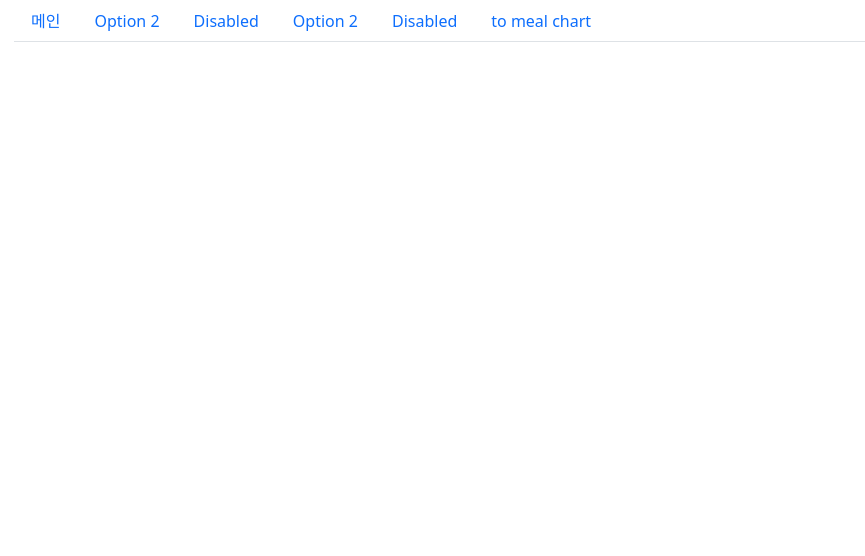
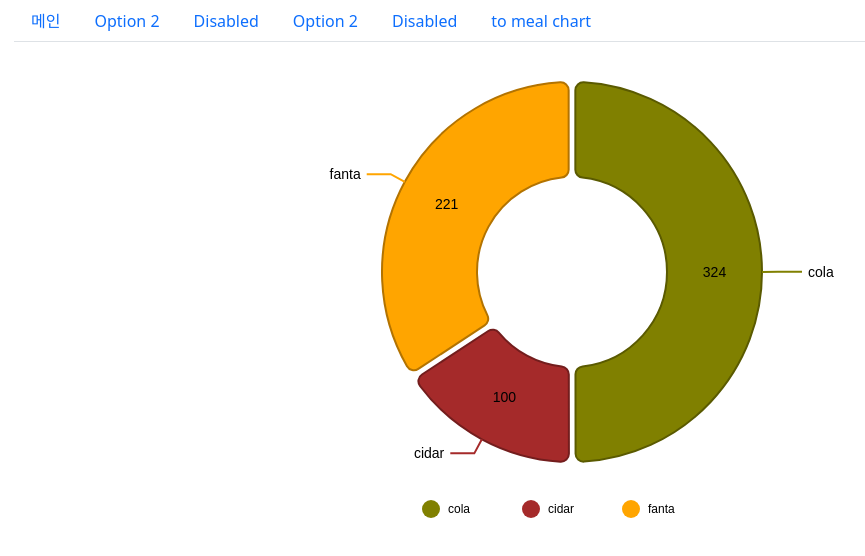
Before and after one commit to sinichiee/CookCookAdmin, a React (Create React App) app: page /adminPage/mealChart in a window 1280 px wide. Shown: the top 556 px of the page, without its empty margins (68-933 px from the left). Built offline with nearby package versions, Linux system fonts and the light colour scheme; no server answers.

Commit message:
mealChart ing..

```diff
--- a/package.json
+++ b/package.json
@@ -1,8 +1,10 @@
 {
   "name": "admin",
   "version": "0.1.0",
+  "proxy" : "http://localhost",
   "private": true,
   "dependencies": {
+    "@nivo/core": "^0.83.0",
     "@nivo/pie": "^0.83.0",
     "@testing-library/jest-dom": "^5.16.5",
     "@testing-library/react": "^13.4.0",
@@ -22,6 +24,7 @@
   "scripts": {
     "start": "react-scripts start",
     "build": "react-scripts build",
+    "dev": "react-scripts dev",
     "test": "react-scripts test",
     "eject": "react-scripts eject",
     "gaeunBuild": "xcopy /y /i /e build F:\\KH\\CookCook\\CookCook\\src\\main\\webapp\\resources\\adminPage"
--- a/src/App.js
+++ b/src/App.js
@@ -3,6 +3,7 @@ import 'bootstrap/dist/css/bootstrap.min.css';
 import { BrowserRouter, Route, Routes } from 'react-router-dom';
 import Nav from 'react-bootstrap/Nav';
 import UserList from './pages/userList/userList';
+import MealChart from './pages/meal/mealChart';
 
 function Navi() {
   return (
@@ -38,7 +39,7 @@ function App() {
         <Navi></Navi>
         <Routes>
           <Route path="/userList" element={<UserList/>}/>
-          <Route path="/mealChart" element={<mealChart/>}/>
+          <Route path="/adminPage/mealChart" element={<MealChart/>}/>
         </Routes>
       </BrowserRouter>
     </div>
--- a/src/pages/meal/mealChart.js
+++ b/src/pages/meal/mealChart.js
@@ -1,135 +1,136 @@
-import 'mealChart.module.css';
+import * as React from 'react';
+import { ResponsivePie } from '@nivo/pie';
+import axios from 'axios';
 
-import { ResponsivePie } from '@nivo/pie'
+const MealChart = () => {
+    axios.post('/adminPage/selectSuccessMeal')
+    .then((resp) => {
+        console.log(resp);
+    });
 
-const mealChart = ({data}) => (
+    const handle = {
+        padClick: (data) => {
+            console.log(data);
+        },
+
+        legendClick: (data) => {
+            console.log(data);
+        },
+    };
+
+    return (
+        // chart height이 100%이기 때문이 chart를 덮는 마크업 요소에 height 설정
+        <div style={{ width: '800px', height: '500px', margin: '0 auto' }}>
             <ResponsivePie
-        data={data}
+                /**
+                 * chart에 사용될 데이터
+                 */
+                data={[
+                    { id: 'cola', value: 324 },
+                    { id: 'cidar', value: 100 },
+                    { id: 'fanta', value: 221 },
+                ]}
+                /**
+                 * chart margin
+                 */
                 margin={{ top: 40, right: 80, bottom: 80, left: 80 }}
+                /**
+                 * chart 중간 빈공간 반지름
+                 */
                 innerRadius={0.5}
-        padAngle={0.7}
-        cornerRadius={3}
-        activeOuterRadiusOffset={8}
-        borderWidth={1}
-        borderColor={{
-            from: 'color',
-            modifiers: [
-                [
-                    'darker',
-                    0.2
-                ]
-            ]
+                /**
+                 * pad 간격
+                 */
+                padAngle={1.8}
+                /**
+                 * pad radius 설정 (pad별 간격이 있을 시 보임)
+                 */
+                cornerRadius={8}
+                /**
+                 * chart 색상
+                 */
+                colors={['olive', 'brown', 'orange']} // 커스터하여 사용할 때
+                // colors={{ scheme: 'nivo' }} // nivo에서 제공해주는 색상 조합 사용할 때
+                /**
+                 * pad border 두께 설정
+                 */
+                borderWidth={2}
+                /**
+                 * link label skip할 기준 각도
+                 */
+                arcLinkLabelsSkipAngle={0}
+                /**
+                 * link label 색상
+                 */
+                arcLinkLabelsTextColor="#000000"
+                /**
+                 * link label 연결되는 선 두께
+                 */
+                arcLinkLabelsThickness={2}
+                /**
+                 * link label 연결되는 선 색상
+                 */
+                arcLinkLabelsColor={{ from: 'color' }} // pad 색상에 따라감
+                /**
+                 * label (pad에 표현되는 글씨) skip할 기준 각도
+                 */
+                arcLabelsSkipAngle={10}
+                theme={{
+                    /**
+                     * label style (pad에 표현되는 글씨)
+                     */
+                    labels: {
+                        text: {
+                            fontSize: 14,
+                            fill: '#000000',
+                        },
+                    },
+                    /**
+                     * legend style (default로 하단에 있는 색상별 key 표시)
+                     */
+                    legends: {
+                        text: {
+                            fontSize: 12,
+                            fill: '#000000',
+                        },
+                    },
                 }}
-        arcLinkLabelsSkipAngle={10}
-        arcLinkLabelsTextColor="#333333"
-        arcLinkLabelsThickness={2}
-        arcLinkLabelsColor={{ from: 'color' }}
-        arcLabelsSkipAngle={10}
-        arcLabelsTextColor={{
-            from: 'color',
-            modifiers: [
-                [
-                    'darker',
-                    2
-                ]
-            ]
-        }}
-        defs={[
-            {
-                id: 'dots',
-                type: 'patternDots',
-                background: 'inherit',
-                color: 'rgba(255, 255, 255, 0.3)',
-                size: 4,
-                padding: 1,
-                stagger: true
-            },
-            {
-                id: 'lines',
-                type: 'patternLines',
-                background: 'inherit',
-                color: 'rgba(255, 255, 255, 0.3)',
-                rotation: -45,
-                lineWidth: 6,
-                spacing: 10
-            }
-        ]}
-        fill={[
-            {
-                match: {
-                    id: 'ruby'
-                },
-                id: 'dots'
-            },
-            {
-                match: {
-                    id: 'c'
-                },
-                id: 'dots'
-            },
-            {
-                match: {
-                    id: 'go'
-                },
-                id: 'dots'
-            },
-            {
-                match: {
-                    id: 'python'
-                },
-                id: 'dots'
-            },
-            {
-                match: {
-                    id: 'scala'
-                },
-                id: 'lines'
-            },
-            {
-                match: {
-                    id: 'lisp'
-                },
-                id: 'lines'
-            },
-            {
-                match: {
-                    id: 'elixir'
-                },
-                id: 'lines'
-            },
-            {
-                match: {
-                    id: 'javascript'
-                },
-                id: 'lines'
-            }
-        ]}
+                /**
+                 * pad 클릭 이벤트
+                 */
+                onClick={handle.padClick}
+                /**
+                 * legend 설정 (default로 하단에 있는 색상별 key 표시)
+                 */
                 legends={[
                     {
-                anchor: 'bottom',
-                direction: 'row',
-                justify: false,
-                translateX: 0,
-                translateY: 56,
-                itemsSpacing: 0,
-                itemWidth: 100,
-                itemHeight: 18,
-                itemTextColor: '#999',
-                itemDirection: 'left-to-right',
-                itemOpacity: 1,
-                symbolSize: 18,
-                symbolShape: 'circle',
+                        anchor: 'bottom', // 위치
+                        direction: 'row', // item 그려지는 방향
+                        justify: false, // 글씨, 색상간 간격 justify 적용 여부
+                        translateX: 0, // chart와 X 간격
+                        translateY: 56, // chart와 Y 간격
+                        itemsSpacing: 0, // item간 간격
+                        itemWidth: 100, // item width
+                        itemHeight: 18, // item height
+                        itemDirection: 'left-to-right', // item 내부에 그려지는 방향
+                        itemOpacity: 1, // item opacity
+                        symbolSize: 18, // symbol (색상 표기) 크기
+                        symbolShape: 'circle', // symbol (색상 표기) 모양
                         effects: [
                             {
+                                // 추가 효과 설정 (hover하면 textColor를 olive로 변경)
                                 on: 'hover',
                                 style: {
-                            itemTextColor: '#000'
-                        }
-                    }
-                ]
-            }
+                                    itemTextColor: 'olive',
+                                },
+                            },
+                        ],
+                        onClick: handle.legendClick, // legend 클릭 이벤트
+                    },
                 ]}
             />
+        </div>
     );
+};
 
-export default mealChart;
+export default MealChart;
```
Also changed, not shown: 1 other file (tests, documents, lock files or other folders). Lines whose indentation alone changed are shown as unchanged.
